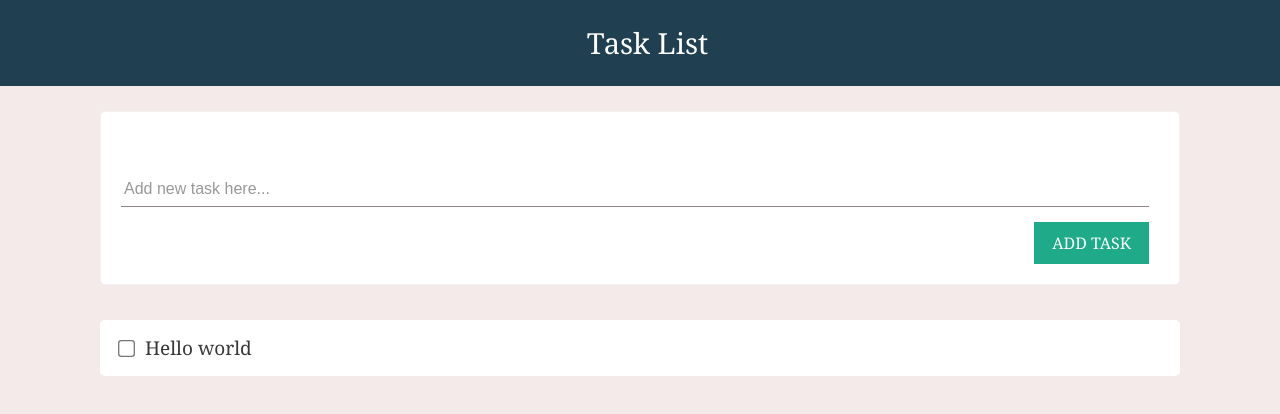
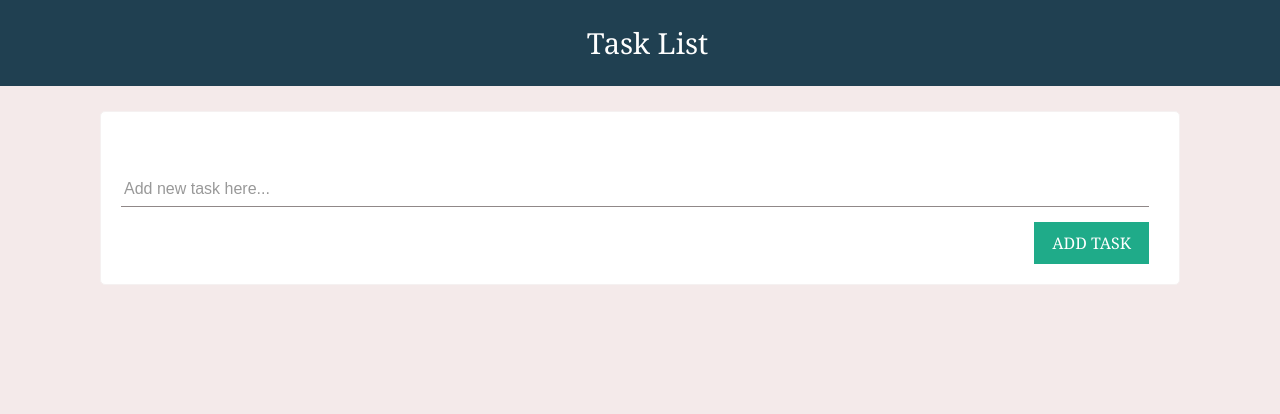
Before and after one commit to sheikharifulislam/React-Todo-App-UseReducer-Hook-And-ContextApi-, a React (Create React App) app: page / in a window 1280 px wide. Shown: the top 414 px of the page. Built offline with nearby package versions, Linux system fonts and the light colour scheme.

Commit message:
comeple task name input and show all task functionality

```diff
--- a/src/components/AllTask.js
+++ b/src/components/AllTask.js
@@ -1,10 +1,14 @@
-import React from "react";
+import React, { useContext } from "react";
+import { TaskContext } from "../context/TaskProvider";
 import SingleTask from "./SingleTask";
 
 export default function AllTask() {
+    const { tasks } = useContext(TaskContext);
     return (
         <div className="task-list">
-            <SingleTask />
+            {tasks.map((task) => (
+                <SingleTask key={task.id} taskName={task.taskName} />
+            ))}
         </div>
     );
 }
--- a/src/components/Form.js
+++ b/src/components/Form.js
@@ -2,36 +2,40 @@ import React, { useContext, useId } from "react";
 import { TaskContext } from "../context/TaskProvider";
 
 export default function Form() {
-    const { dispatch, taskName } = useContext(TaskContext);
+    const { dispatch, taskName, setTaskName } = useContext(TaskContext);
     const id = useId();
 
+    const handleAddTask = (e) => {
+        dispatch({
+            type: "Add",
+            value: {
+                taskName: taskName,
+                id,
+            },
+        });
+        e.target.parentElement.parentElement.firstChild.firstChild.value = "";
+    };
+
     return (
-        <div class="newtask">
-            <div class="newtask__input">
+        <div className="newtask">
+            <div className="newtask__input">
                 <input
                     type="text"
                     id="newtaskID"
                     placeholder="Add new task here..."
+                    onInput={(e) => setTaskName(e.target.value)}
                 />
                 <input type="hidden" name="updateTask" id="updateTask" />
             </div>
-            <div class="newtask__btn">
+            <div className="newtask__btn">
                 <button
-                    class="AddTaskBtn"
-                    onClick={() =>
-                        dispatch({
-                            type: "Add",
-                            value: {
-                                taskName: taskName,
-                                id,
-                            },
-                        })
-                    }
+                    className="AddTaskBtn"
+                    onClick={(e) => handleAddTask(e)}
                 >
                     Add Task
                 </button>
                 <button
-                    class="EditTaskBtn"
+                    className="EditTaskBtn"
                     style={{
                         display: "none",
                     }}
@@ -39,7 +43,7 @@ export default function Form() {
                     Edit Task
                 </button>
                 <button
-                    class="CancelTaskBtn"
+                    className="CancelTaskBtn"
                     style={{
                         display: "none",
                     }}
--- a/src/components/SingleTask.js
+++ b/src/components/SingleTask.js
@@ -1,20 +1,20 @@
 import React from "react";
 
-export default function SingleTask() {
+export default function SingleTask({ taskName }) {
     return (
-        <div class="task" data-createdat="12/12/2022, 6:59:55 PM">
-            <div class="task__details">
-                <input type="checkbox" class="task-check" />
-                <label class="task-title">Hello world</label>
+        <div className="task" data-createdat="12/12/2022, 6:59:55 PM">
+            <div className="task__details">
+                <input type="checkbox" className="task-check" />
+                <label className="task-title">{taskName}</label>
             </div>
 
-            <div class="task__op">
+            <div className="task__op">
                 <ion-icon
-                    class="task__op_edit"
+                    className="task__op_edit"
                     name="create-outline"
                 ></ion-icon>
                 <ion-icon
-                    class="task__op_delete"
+                    className="task__op_delete"
                     name="trash-outline"
                 ></ion-icon>
             </div>
--- a/src/context/TaskProvider.js
+++ b/src/context/TaskProvider.js
@@ -11,10 +11,12 @@ const reducer = (state, action) => {
 };
 
 export default function TaskProvider({ children }) {
-    const [task, dispatch] = useReducer(reducer, []);
+    const [tasks, dispatch] = useReducer(reducer, []);
     const [taskName, setTaskName] = useState("");
     return (
-        <TaskContext.Provider value={{ task, dispatch, taskName, setTaskName }}>
+        <TaskContext.Provider
+            value={{ tasks, dispatch, taskName, setTaskName }}
+        >
             {children}
         </TaskContext.Provider>
     );
```
